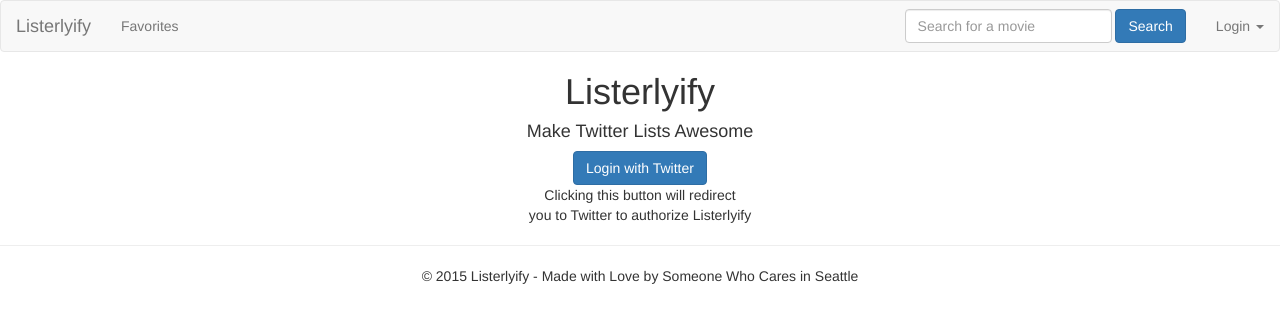
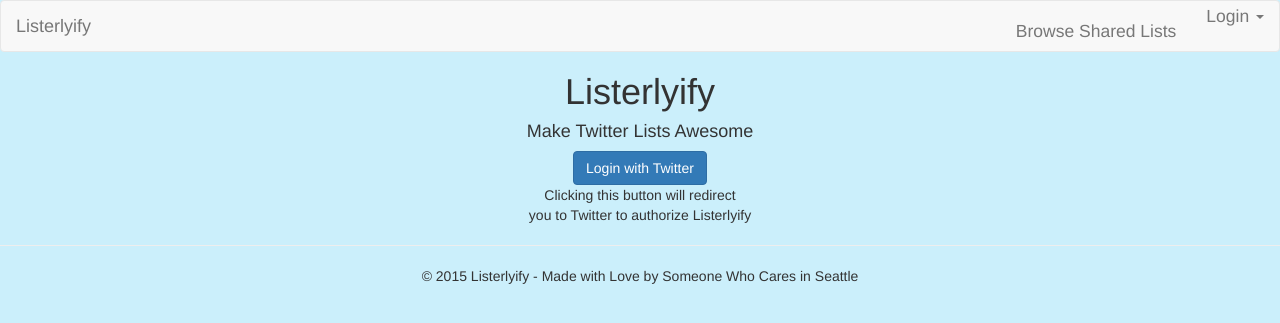
Before and after one commit to ncronquist/listerlyify, a Node server app: page / in a window 1280 px wide. Shown: the top 323 px of the page. Run offline with Node 20, Linux system fonts and the light colour scheme; some libraries are stand-ins or nearby versions.

Commit message:
Add user image to header on login and update styling

```diff
--- a/controllers/list.js
+++ b/controllers/list.js
@@ -45,8 +45,8 @@
       async.map(listArray, listmembers, function (err, results) {
         // Square has been called on each of the numbers
         // so we're now done!
-        console.log("Finished!");
-        console.log(results);
+        // console.log("Finished!");
+        // console.log(results);
         listgridinfo.listmembers = results;
 
         var friends_params = {count: 200, skip_status: true, include_user_entities: false};
--- a/index.js
+++ b/index.js
@@ -69,6 +69,21 @@
   next();
 })
 
+// Customer middleware - is user logged in
+app.use(function(req,res,next) {
+  req.getUser = function() {
+    return req.user || false;
+  }
+  next();
+})
+
+app.use(function(req,res,next){
+    var luser = req.getUser();
+    res.locals.luser = luser;
+    console.log(luser);
+    next();
+})
+
 // load routes
 app.use('/', require('./controllers/main.js'));
 app.use('/auth', require('./controllers/auth.js'));
--- a/public/css/style.css
+++ b/public/css/style.css
@@ -1,7 +1,11 @@
 body {
-/*  background-color: #E5E5E5;*/
+  background-color: #CBEFFB;
+  overflow-x: hidden;
 }
 
+th.blank {
+  background-color: #CBEFFB;
+}
 td.following {
   width: 200px;
 }
@@ -10,15 +14,44 @@
   margin-bottom: 5px;
 }
 
+.navbar {
+  font-size: 125%;
+}
+
+.navbar-nav>li>a {
+  padding-top: 5px;
+  padding-bottom: 5px;
+}
+
+.navbar-nav>li>a.padtop {
+  padding-top: 20px;
+  padding-bottom: 5px;
+}
+
+.dropdown-menu>li>a:focus, .dropdown-menu>li>a.btn-primary {
+  color: #fff;
+  background-color: #337ab7;
+  border-color: #2e6da4;
+}
+
+.dropdown-menu>li>a:focus, .dropdown-menu>li>a.btn-primary:hover {
+  color: #fff;
+  background-color: #286090;
+  border-color: #204d74
+}
+
+.navbar-default .navbar-nav>li>a:hover {
+  color: #2FC2EF;
+}
+
 /*.table>tbody>tr>td {
   vertical-align: middle;
 }
 */
 
-.table>tr>td {
+.table td {
   vertical-align: middle;
 }
-
 
 .glyph {
   border: none;
@@ -45,3 +78,11 @@
   float: left;
   margin-left: 10px;
 }
+
+.navbar-nav>li>.dropdown-menu {
+  padding: 10px 10px 10px 10px;
+}
+
+form.dropdown-menu input {
+  min-width: 250px;
+}
--- a/public/js/listeditor.js
+++ b/public/js/listeditor.js
@@ -5,7 +5,7 @@
   console.log('listeditor DOM: loaded');
 
   var table = $('#listgrideditor').DataTable({
-    "scrollY": 650,
+    "scrollY": 590,
     "scrollX": "100%"
   });
 
--- a/views/list/listeditor.ejs
+++ b/views/list/listeditor.ejs
@@ -8,7 +8,7 @@
     <table id="listgrideditor" class="display compact" width="100%" cellspacing="0">
       <thead>
         <tr>
-          <th></th>
+          <th class="blank"></th>
           <% lists.lists.forEach(function(list, idx, array) { %>
             <th><%=list.name%></th>
           <% }) %>
--- a/views/partials/header.ejs
+++ b/views/partials/header.ejs
@@ -61,33 +61,28 @@
 
       <!-- Collect the nav links, forms, and other content for toggling -->
       <div class="collapse navbar-collapse navbar-ex1-collapse">
-        <ul class="nav navbar-nav">
-          <li><a href="/favorites">Favorites</a></li>
-        </ul>
-        <%# if(!luser) { %>
-          <ul class="nav navbar-nav navbar-right">
+        <ul class="nav navbar-nav navbar-right">
+          <li><a href="/list/shared" class="padtop">Browse Shared Lists</a></li>
+          <!-- <li><p><%#user.token%></p></li> -->
+          <% if(!luser) { %>
             <li class="dropdown">
               <a href="#" class="dropdown-toggle" data-toggle="dropdown">Login <b class="caret"></b></a>
-                <form class="dropdown-menu" action="/auth/login" method="post">
-                  <div class="form-group">
-                    <input type="text" name="email" id="email" class="form-control" placeholder="Email">
-                    <input type="password" name="password" class="form-control" placeholder="Password">
-                  </div>
-                  <button type="submit" class="btn btn-primary">Login</button>
-                  <a href="/auth/signup" class="pull-right">Sign Up</a>
-                </form>
+                <ul class="dropdown-menu">
+                  <li>
+                    <a href="/auth/twitter" class="btn btn-primary">Login with Twitter</a>
+                  </li>
+                </ul>
             </li>
-          </ul>
-        <%# } else { %>
-<!--           <ul class="nav navbar-nav navbar-right">
-            <li><a href="/auth/logout">Logout</a></li>
-          </ul> -->
-        <%# } %>
-        <form class="navbar-form navbar-right" action="/movies" method="get" role="search">
-          <div class="form-group">
-            <input type="text" name="q" class="form-control" placeholder="Search for a movie">
-          </div>
-          <input type="submit" value="Search" class="btn btn-primary">
-        </form>
+          <% } else { %>
+            <li><a href="/list/listeditor" class="padtop">Edit Lists</a></li>
+            <li class="dropdown">
+              <a href="#" class="dropdown-toggle" data-toggle="dropdown"><img src="<%=luser._json.profile_image_url%>" class="img-responsive" alt="Image"></a>
+                <ul class="dropdown-menu">
+                  <li class="divider"></li>
+                  <li><a href="/auth/logout">Logout</a></li>
+                </ul>
+            </li>
+          <% } %>
+        </ul>
       </div><!-- /.navbar-collapse -->
   </nav>
```
